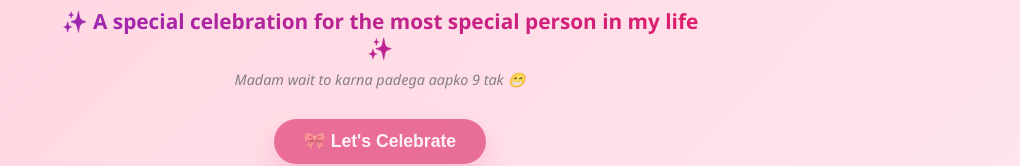
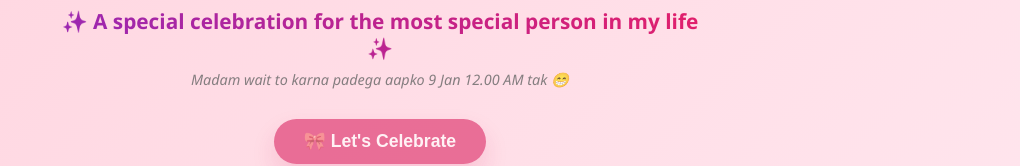
Before and after one commit to Aftab9121999/AH_Birthday1, a React (Vite) app: page / in a window 1280 px wide. Shown: the part 451-617 px from the top of the page, without its empty margins (260-1280 px from the left). Built offline with nearby package versions, Linux system fonts and the light colour scheme.

Commit message:
Update App.jsx

```diff
--- a/src/App.jsx
+++ b/src/App.jsx
@@ -119,7 +119,7 @@ function App() {
               ? "💖 Ready for your surprise! 💖"
               : "✨ A special celebration for the most special person in my life ✨"}
           </h2>
-          <p className="teaser-hint">Madam wait to karna padega aapko 9 tak 😁</p>
+          <p className="teaser-hint">Madam wait to karna padega aapko 9 Jan 12.00 AM tak 😁</p>
         </section>
 
         <button
```
